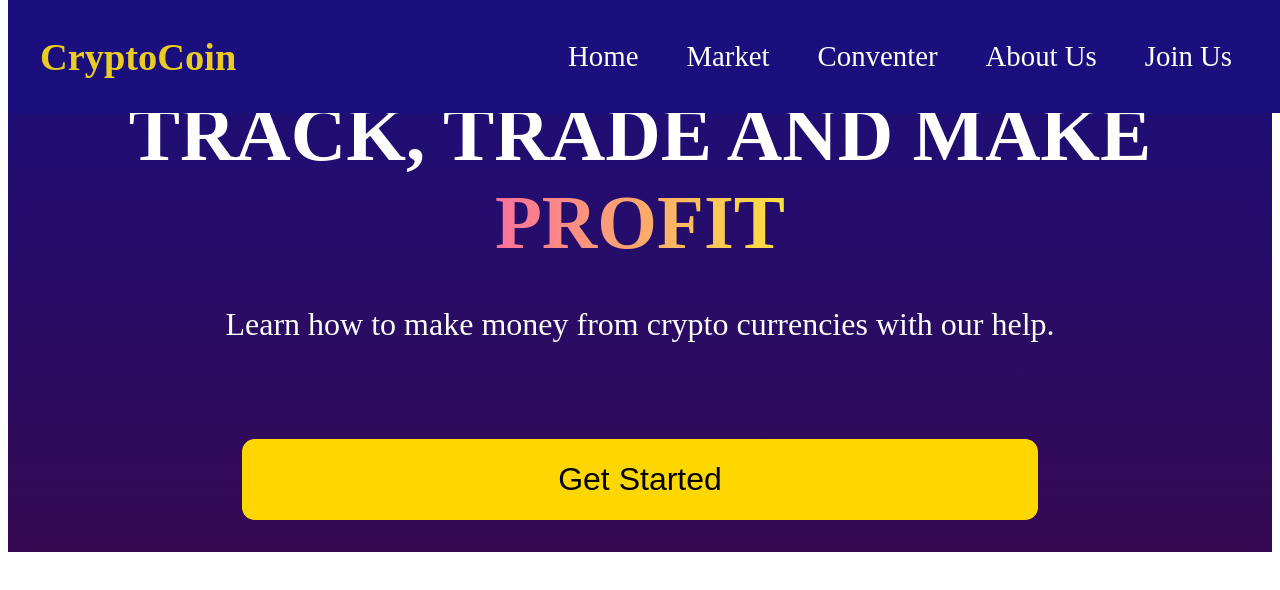
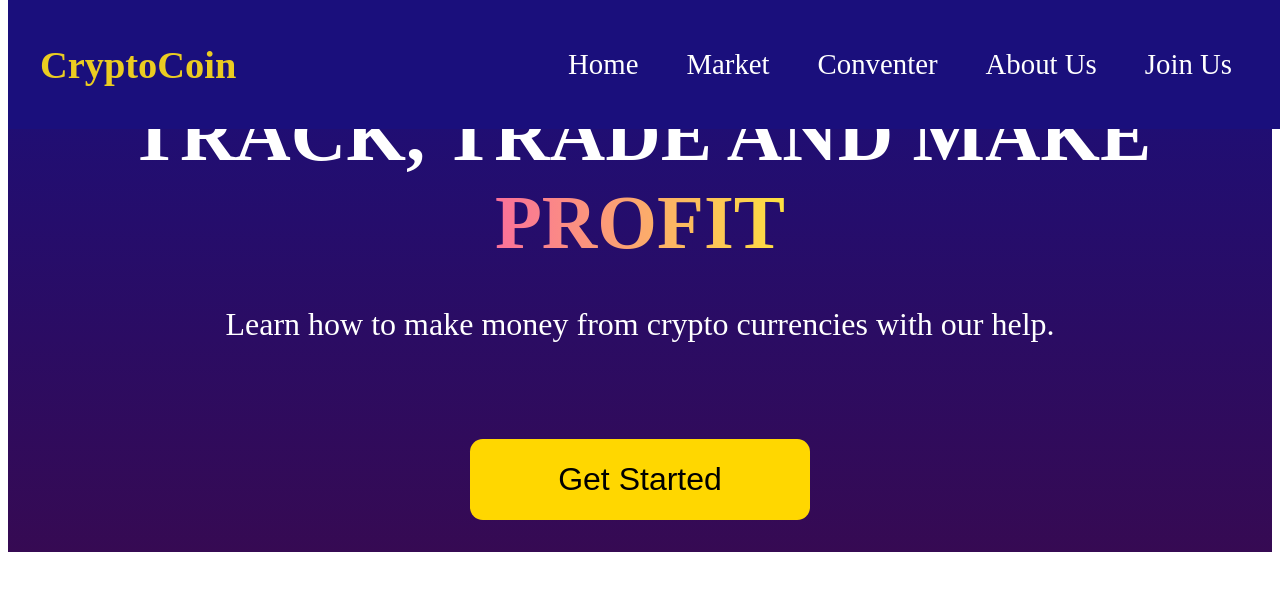
Before and after one commit to SoT03/CryptoCalc, a Next.js app: page / in a window 1280 px wide. Shown: the top 590 px of the page. Built offline with nearby package versions, Linux system fonts and the light colour scheme.

Commit message:
added layout component

```diff
--- a/components/header.tsx
+++ b/components/header.tsx
@@ -13,6 +13,8 @@ const Header = () => {
 				<button>Get Started</button>
 				<IconCoin className={classes['coin-icon']} />
 				<IconCurrencyBitcoin className={classes['bitcoin-icon']} />
+
+				<div className={classes['popular-crypto']}></div>
 			</div>
 		</header>
 	);
--- /dev/null
+++ b/components/layout/layout.tsx
@@ -0,0 +1,16 @@
+import Navbar from './navbar';
+
+type Props = {
+    children: string | JSX.Element | JSX.Element[]
+  }
+
+const Layout = ({ children }: Props) => {
+	return (
+		<>
+			<Navbar />
+			{children}
+		</>
+	);
+};
+
+export default Layout;
--- a/components/navbar.tsx
+++ b/components/layout/navbar.tsx
@@ -1,6 +1,6 @@
 import Link from 'next/link';
 
-import classes from '../styles/navbar.module.scss';
+import classes from '../../styles/navbar.module.scss';
 import { IconX, IconMenu2 } from '@tabler/icons-react';
 import { useState } from 'react';
 
--- a/pages/index.tsx
+++ b/pages/index.tsx
@@ -1,12 +1,11 @@
 import Header from '@/components/header';
-import Navbar from '@/components/navbar';
+import Layout from '@/components/layout/layout';
 
 const HomePage = () => {
 	return (
-		<>
-			<Navbar />
+		<Layout>
 			<Header />
-		</>
+		</Layout>
 	);
 };
 
--- a/styles/header.module.scss
+++ b/styles/header.module.scss
@@ -16,7 +16,7 @@
 	// background-image: url('../public//img/bitcoin-2007769_640.jpg');
 	background-size: cover;
 	background-position: center;
-	z-index: -2;
+	z-index: 1;
 
 	h1 {
 		font-size: 3.6rem;
@@ -43,7 +43,13 @@
 		background-color: $gold;
 		border-radius: 0.8rem;
 		border: none;
+		transition: color 0.3s, background-color 0.3s;
 		cursor: pointer;
+
+		&:hover {
+			background-color: #000;
+			color: $gold;
+		}
 	}
 
 	svg {
@@ -103,6 +109,10 @@
 		.bitcoin-icon {
 			display: none;
 		}
+
+		button {
+			width: 30%;
+		}
 	}
 }
 
--- a/styles/navbar.module.scss
+++ b/styles/navbar.module.scss
@@ -4,7 +4,9 @@
 	position: fixed;
 	top: 0;
 	width: 100%;
+	padding: 0.5em 0;
 	background-color: $secondaryColor;
+	z-index: 10;
 }
 
 .nav {
```
